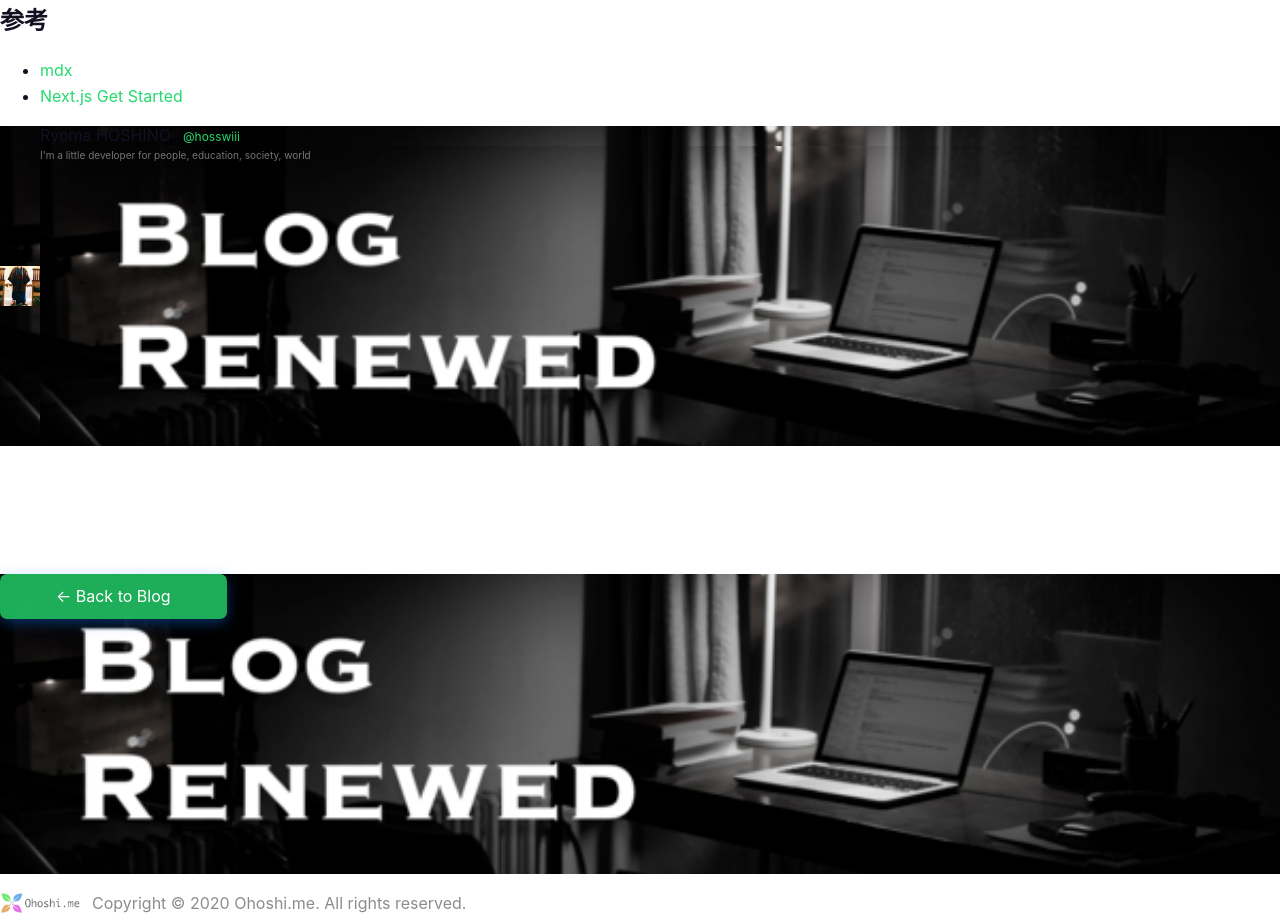
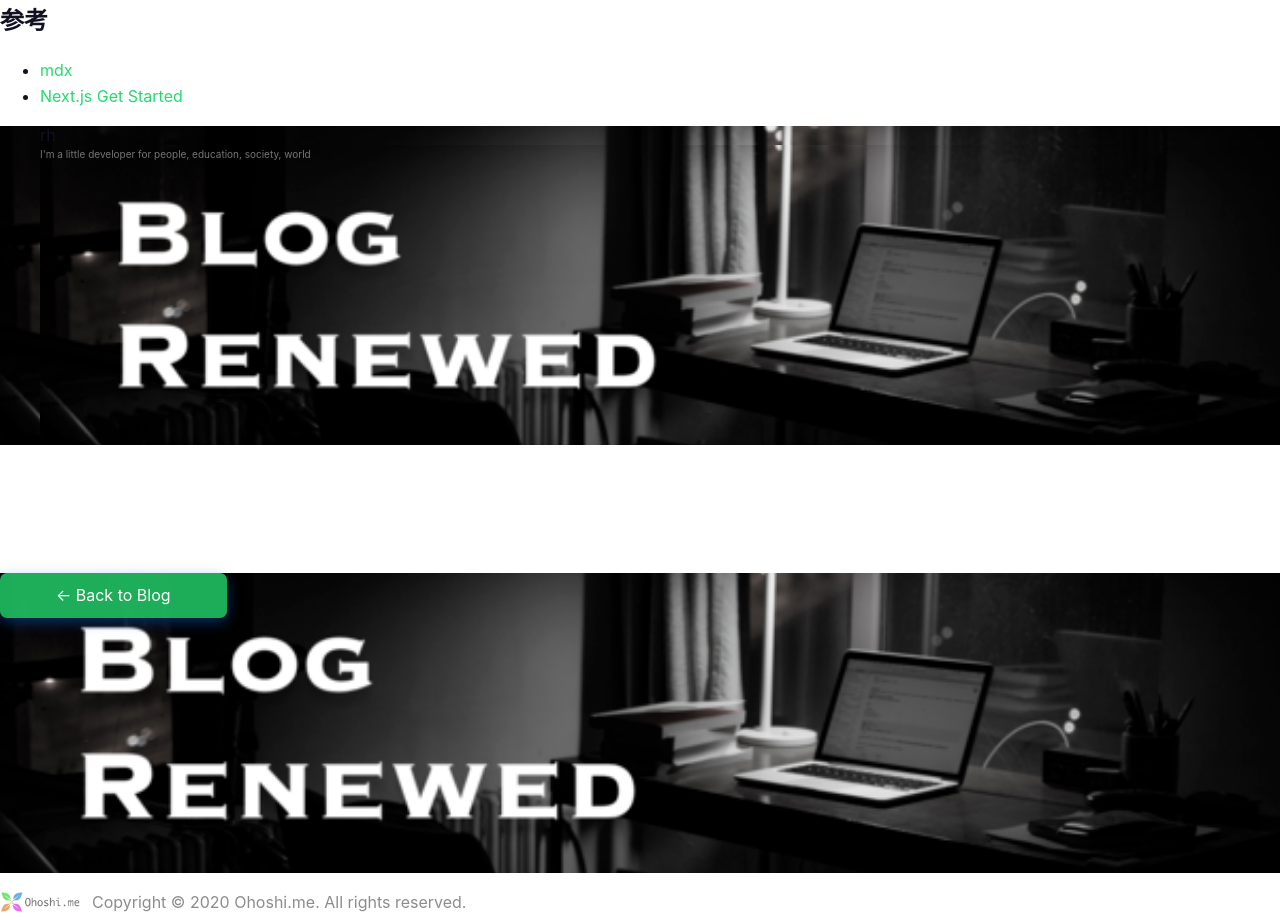
Before and after one commit to Ryoma0219/blog, a Next.js app: page /blog/blog-renewed in a window 1280 px wide. Shown: the part 1420-2343 px from the top of the page. Built offline with nearby package versions, Linux system fonts and the light colour scheme.

Commit message:
rm twitter info

```diff
--- a/authors/ryoma-hoshino.js
+++ b/authors/ryoma-hoshino.js
@@ -1,7 +1,5 @@
 export const author = {
-  name: 'Ryoma HOSHINO',
+  name: 'rh',
   age: 26,
   intro: "I'm a little developer\n for people, education, society, world",
-  twitter: 'hosswiii',
-  avatar: '/static/avatar.jpg'
 };
--- a/modules/hoc/withPost.js
+++ b/modules/hoc/withPost.js
@@ -19,14 +19,6 @@ const Author = (meta) => {
       <div className="name f5">
         <span className="real-name">
           {meta.name}
-          <a
-            href={`https://twitter.com/${meta.twitter}`}
-            className="twitter"
-            rel="noopener noreferrer"
-            target="_blank"
-          >
-            @{meta.twitter}
-          </a>
         </span>
         <div className="intro">{meta.intro}</div>
       </div>
```
